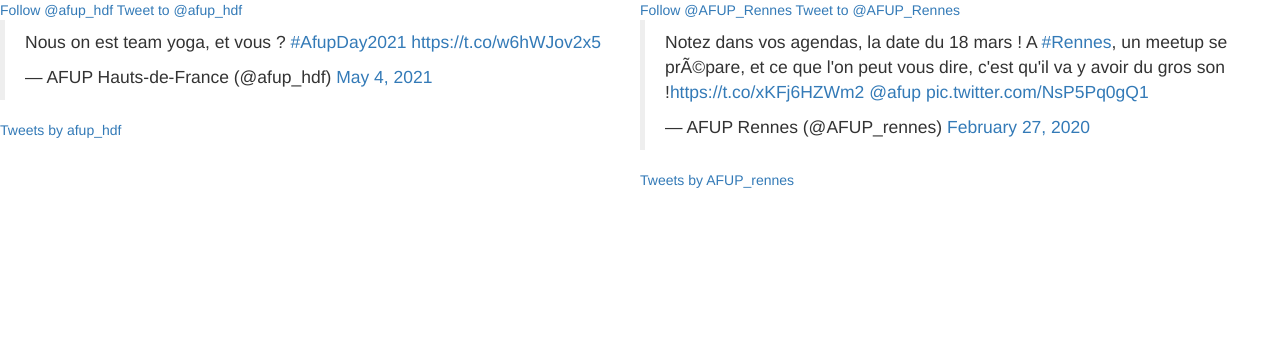
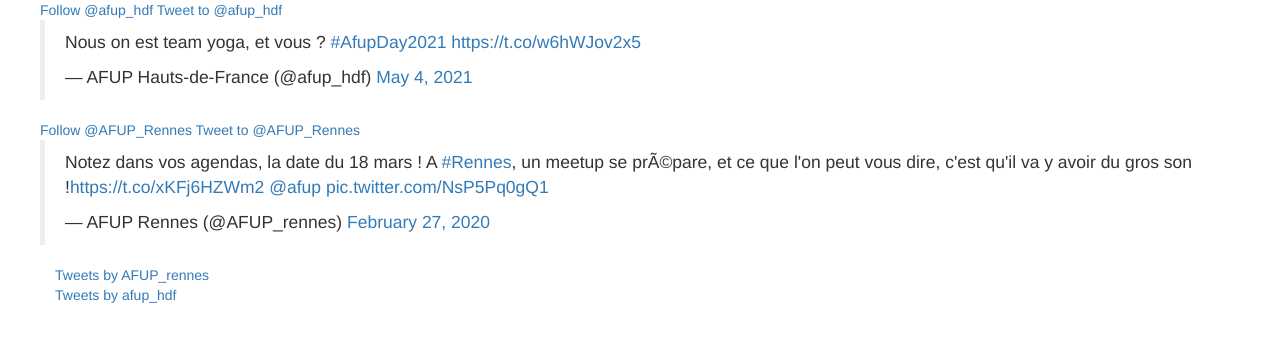
Before and after one commit to kronostof/Afup-workadventure-map, a plain HTML site: page twitter.html in a window 1280 px wide. Drawn offline with nearby package versions, Linux system fonts and the light colour scheme.

Commit message:
Update twitter.html

```diff
--- a/twitter.html
+++ b/twitter.html
@@ -1,31 +1,42 @@
 <!doctype html>
 <html lang="fr">
   <body>
-    <div class="container-fluid">
-      <div class="row">
-        <div class="col-md-6">
-          <div class="row">
+    <div class="container">
+
+      <div class="row justify-content-md-center">
+        <div class="col-sm col-md">
+          <div class="row col-sm col-md">
             <a href="https://twitter.com/afup_hdf?ref_src=twsrc%5Etfw" class="twitter-follow-button" data-show-count="false">      Follow @afup_hdf    </a>
             <a href="https://twitter.com/intent/tweet?screen_name=afup_hdf&ref_src=twsrc%5Etfw" class="twitter-mention-button" data-show-count="false">      Tweet to @afup_hdf    </a>
+          </div>
+          <div class="row col-sm col-md">
             <blockquote class="twitter-tweet"><p lang="fr" dir="ltr">Nous on est team yoga, et vous ? <a href="https://twitter.com/hashtag/AfupDay2021?src=hash&amp;ref_src=twsrc%5Etfw">#AfupDay2021</a> <a href="https://t.co/w6hWJov2x5">https://t.co/w6hWJov2x5</a></p>&mdash; AFUP Hauts-de-France (@afup_hdf) <a href="https://twitter.com/afup_hdf/status/1389547080587304962?ref_src=twsrc%5Etfw">May 4, 2021</a></blockquote>
           </div>
-          <div class="row">
-            <a class="twitter-timeline" data-tweet-limit="3" data-theme="light" href="https://twitter.com/afup_hdf?ref_src=twsrc%5Etfw">      Tweets by afup_hdf    </a>
-          </div>
         </div>
-        <div class="col-md-6">
-          <div class="row">
+
+        <div class="col-sm col-md">
+          <div class="row col-sm col-md">
             <a href="https://twitter.com/AFUP_Rennes?ref_src=twsrc%5Etfw" class="twitter-follow-button" data-show-count="false">      Follow @AFUP_Rennes    </a>
             <a href="https://twitter.com/intent/tweet?screen_name=AFUP_Rennes&ref_src=twsrc%5Etfw" class="twitter-mention-button" data-show-count="false">      Tweet to @AFUP_Rennes    </a>
+          </div>
+          <div class="row col-sm col-md">
             <blockquote class="twitter-tweet"><p lang="fr" dir="ltr">Notez dans vos agendas, la date du 18 mars ! A <a href="https://twitter.com/hashtag/Rennes?src=hash&amp;ref_src=twsrc%5Etfw">#Rennes</a>, un meetup se prépare, et ce que l&#39;on peut vous dire, c&#39;est qu&#39;il va y avoir du gros son !<a href="https://t.co/xKFj6HZWm2">https://t.co/xKFj6HZWm2</a> <a href="https://twitter.com/afup?ref_src=twsrc%5Etfw">@afup</a> <a href="https://t.co/NsP5Pq0gQ1">pic.twitter.com/NsP5Pq0gQ1</a></p>&mdash; AFUP Rennes (@AFUP_rennes) <a href="https://twitter.com/AFUP_rennes/status/1233023046144995328?ref_src=twsrc%5Etfw">February 27, 2020</a></blockquote>
-          </div>
-          <div class="row">
-            <a class="twitter-timeline" data-tweet-limit="3" href="https://twitter.com/AFUP_rennes?ref_src=twsrc%5Etfw">      Tweets by AFUP_rennes    </a>
           </div>
         </div>
       </div>
+
+      <div class="row justify-content-md-center">
+        <div class="col-sm col-md">
+          <a class="twitter-timeline" data-tweet-limit="3" href="https://twitter.com/AFUP_rennes?ref_src=twsrc%5Etfw">      Tweets by AFUP_rennes    </a>
+        </div>
+        <div class="col-sm col-md">
+          <a class="twitter-timeline" data-tweet-limit="3" data-theme="light" href="https://twitter.com/afup_hdf?ref_src=twsrc%5Etfw">      Tweets by afup_hdf    </a>
+        </div>
+      </div>
+
     </div>
+
+    <link rel="stylesheet" href="https://stackpath.bootstrapcdn.com/bootstrap/3.4.1/css/bootstrap.min.css" integrity="sha384-HSMxcRTRxnN+Bdg0JdbxYKrThecOKuH5zCYotlSAcp1+c8xmyTe9GYg1l9a69psu" crossorigin="anonymous">
     <script async src="https://platform.twitter.com/widgets.js" charset="utf-8"></script>
-    <link rel="stylesheet" href="https://stackpath.bootstrapcdn.com/bootstrap/3.4.1/css/bootstrap.min.css" integrity="sha384-HSMxcRTRxnN+Bdg0JdbxYKrThecOKuH5zCYotlSAcp1+c8xmyTe9GYg1l9a69psu" crossorigin="anonymous">
   </body>
 </html>
```
